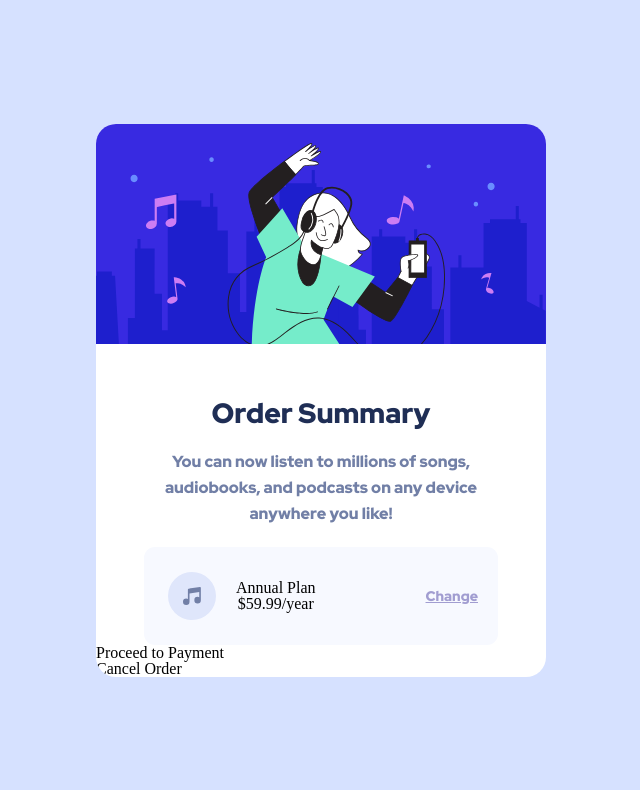
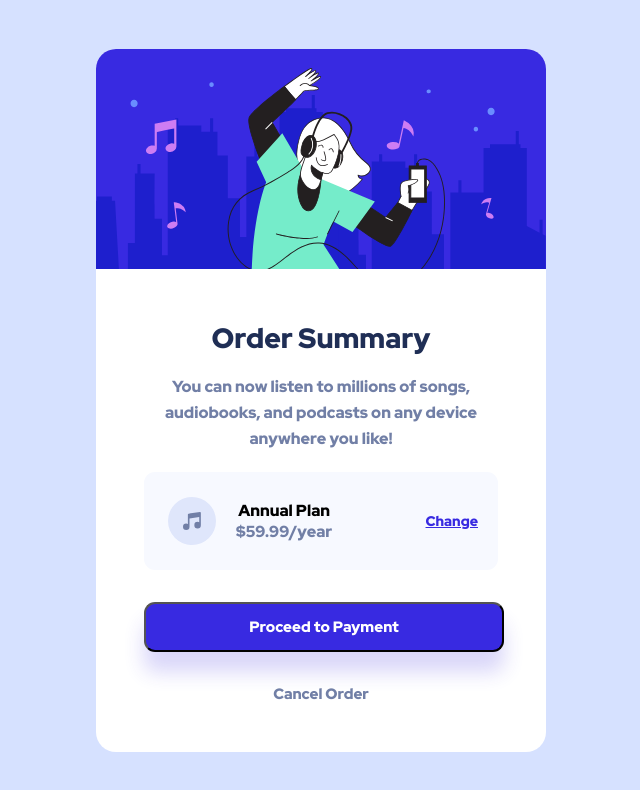
Before and after one commit to davit-akofiani/Build-Order-summary-component, a plain HTML site: page index.html in a window 1280 px wide. Shown: the whole page, without its empty margins (319-959 px from the left). Drawn offline with Linux system fonts and the light colour scheme.

Commit message:
finish project

```diff
--- a/css/style.css
+++ b/css/style.css
@@ -43,6 +43,10 @@ body{
     background-color:  #F7F9FF;
 
 }
+.year {
+    font-weight: 500;
+    color: #717FA6;
+}
 
 .price-anual {
 
@@ -50,6 +54,11 @@ body{
     flex-direction: column;
     align-items: center;
     margin-left: 20px;
+    font-family: 'Red Hat Display', sans-serif;
+    font-size: 16px;
+    font-weight: 900;
+    line-height: 21px;
+
 
 
 
@@ -65,7 +74,34 @@ body{
     font-size: 14px;
     height: 19px;
     font-weight: 700px;
+    color: #382AE1;
     text-decoration-line: underline;
 
 
 }
+
+/* this is botton */
+.payment {
+    width: 80%;
+    height: 50px;
+    border-radius: 11px;
+    background-color: #382AE1;
+    margin: 32px 48px;
+    font-family: 'Red Hat Display', sans-serif;
+    font-size: 15px;
+    line-height: 20px;
+    font-weight: 900;
+    box-shadow: 0px 20px 20px rgba(56, 42, 225, 0.190291);
+    color: #FFFFFF;
+
+}
+.order {
+    text-align: center;
+    font-family: 'Red Hat Display', sans-serif;
+    font-size: 15px;
+    line-height: 20px;
+    font-weight: 900;
+    color: #717FA6;
+    margin-bottom: 48px;
+
+}
--- a/index.html
+++ b/index.html
@@ -29,17 +29,17 @@
                 <img src="image/icon-music.svg" alt="music-icone">
                 <div class="price-anual">
                     <p >Annual Plan</p>
-                    <p>$59.99/year</p>
+                    <p class="year">$59.99/year</p>
                 </div>
                 <p class="change">Change</p>
             </div>
             <!-- this is botton -->
-            <div>
+            <button class="payment">
                 <p>Proceed to Payment</p>
 
-            </div>
+            </button>
 
-            <p>Cancel Order</p>
+            <p class="order">Cancel Order</p>
         </div>
     </section>
 </body>
```
